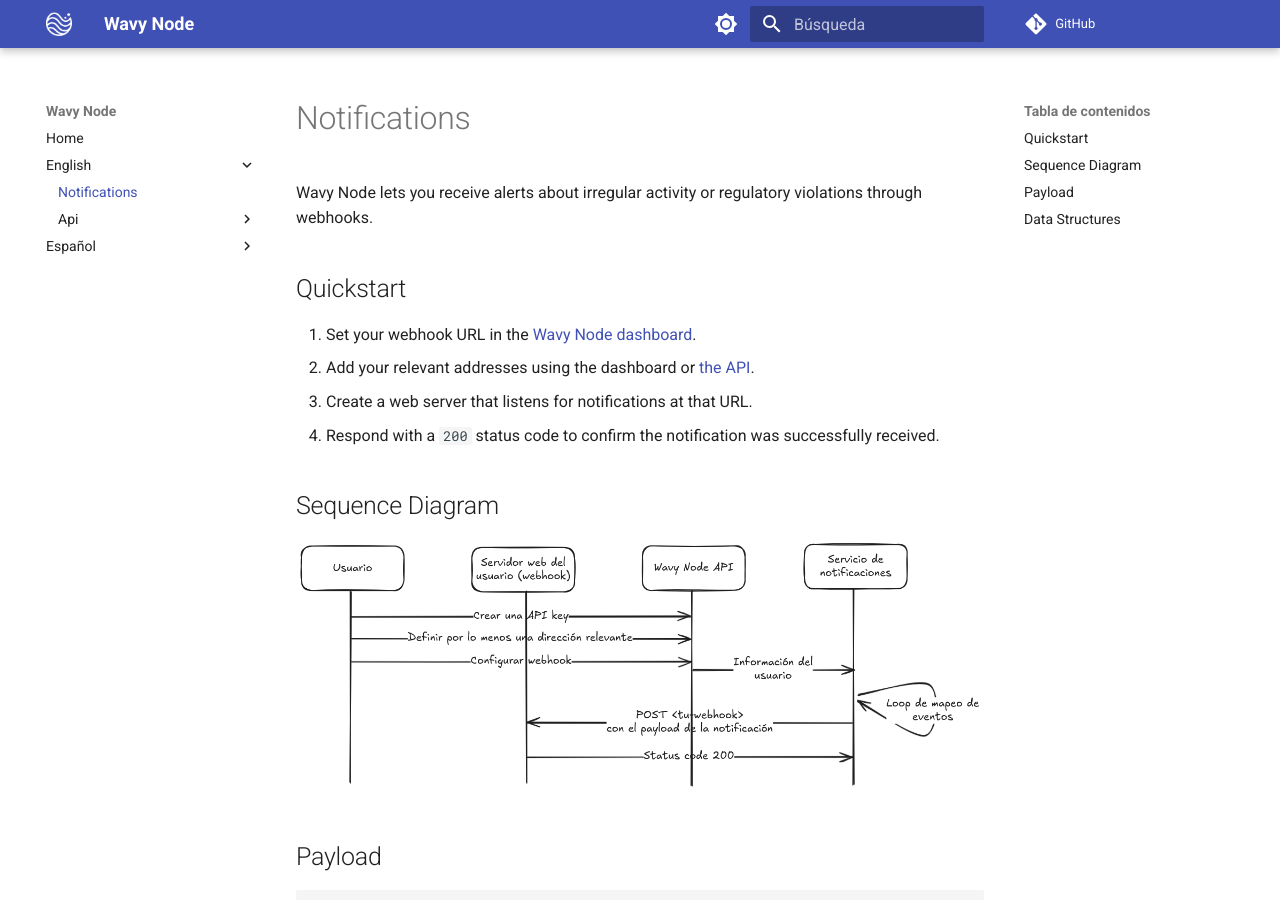
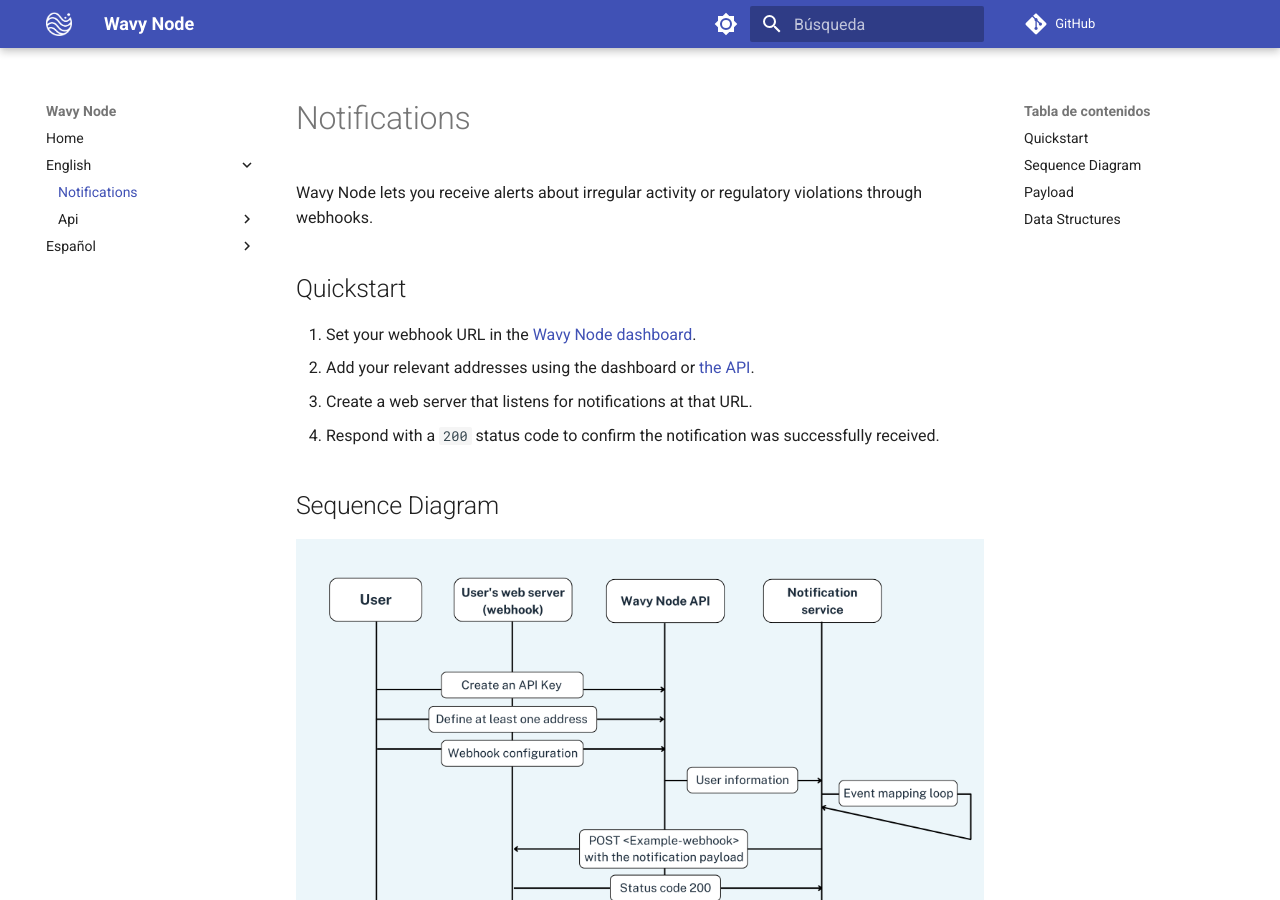
Before and after one commit to wavy-safe/docs, an MkDocs documentation site: the page built from docs/English/notifications.md, in a window 1280 px wide and 900 px high. Built offline with MkDocs 1.6.1 and Material for MkDocs 9.7.7, drawn with Linux system fonts in a browser that asks for light colours.

Commit message:
[ADD] notificationsDiagramEn image

````diff
--- a/docs/English/notifications.md
+++ b/docs/English/notifications.md
@@ -11,7 +11,7 @@
 
 ## Sequence Diagram
 
-![[Notifications Diagram]](/img/notificationsDiagram.png)
+![[Notifications Diagram]](/img/notificationsDiagramEn.png)
 
 ## Payload
 ```json
````
Also changed, not shown: docs/img/notificationsDiagramEn.png (added).
